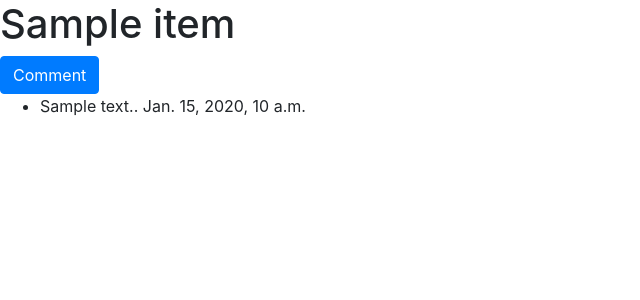
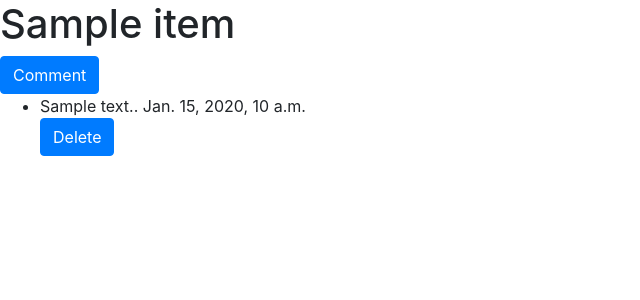
Before and after one commit to ZumatechLtd/shop4me, a Django app: page /requested-item/1/ in a window 1280 px wide. Shown: the top 300 px of the page, without its empty margins (0-640 px from the left). Run offline with Django 3.2, Linux system fonts and the light colour scheme; a user stored in the database is signed in; tables that the repository leaves empty hold one stand-in row (values such as "Sample post"); some libraries are stand-ins or nearby versions.

Commit message:
Allow users to delete comments

```diff
--- a/core/templates/core/requested_item/requested_item_detail.html
+++ b/core/templates/core/requested_item/requested_item_detail.html
@@ -15,7 +15,16 @@
 </div>
 <ul>
 {% for comment in requested_item.comments.all %}
-    <li> {{ comment.body }}. {{ comment.created }} </li>
+    <li>
+        {{ comment.body }}. {{ comment.created }}
+        <div style="justify-content: space-around">
+            <a href="{% url 'core:comment-delete' comment.pk %}">
+                <button class="btn btn-primary">
+                    <span>Delete</span>
+                </button>
+            </a>
+        </div>
+    </li>
 {% endfor %}
 </ul>
 {% endblock %}
--- a/core/urls.py
+++ b/core/urls.py
@@ -22,4 +22,5 @@ urlpatterns = [
     path('remove-shopper/<int:shopper_pk>/', views.RemoveShopperView.as_view(), name='remove-shopper'),
 
     path('requested_item/<int:pk>/comment/new/', views.CommentCreateView.as_view(), name='comment-create'),
+    path('requested_item/comment/<int:pk>/delete/', views.CommentDeleteView.as_view(), name='comment-delete'),
 ]
--- a/core/views.py
+++ b/core/views.py
@@ -141,3 +141,11 @@ class CommentCreateView(LoginRequiredMixin, CreateView):
         form.instance.author = self.request.user
         form.instance.requested_item_id = self.kwargs['pk']
         return super(CommentCreateView, self).form_valid(form)
+
+
+class CommentDeleteView(LoginRequiredMixin, DeleteView):
+    model = Comment
+    template_name = 'core/comment/comment_delete.html'
+
+    def get_success_url(self):
+        return reverse('core:requested-item-detail', args=[self.object.requested_item.pk])
```
Also changed, not shown: core/templates/core/comment/comment_delete.html (added, +19 -0 lines).
